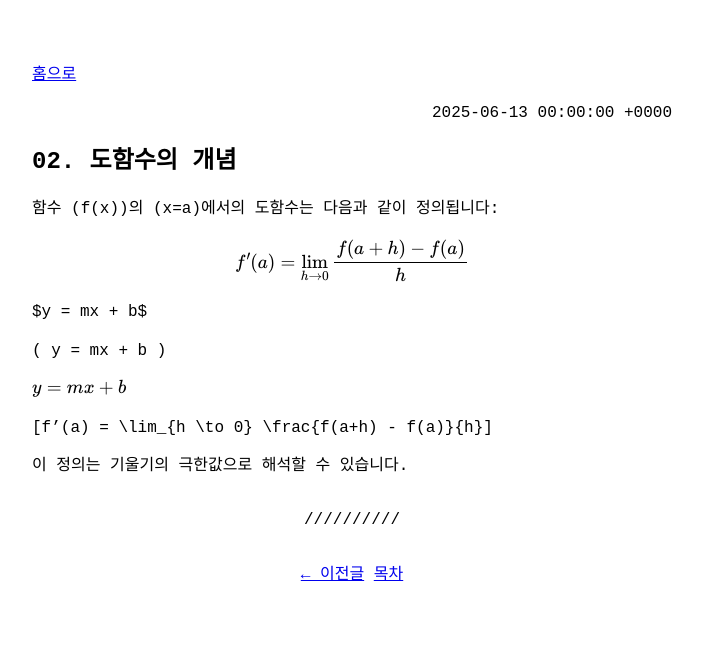
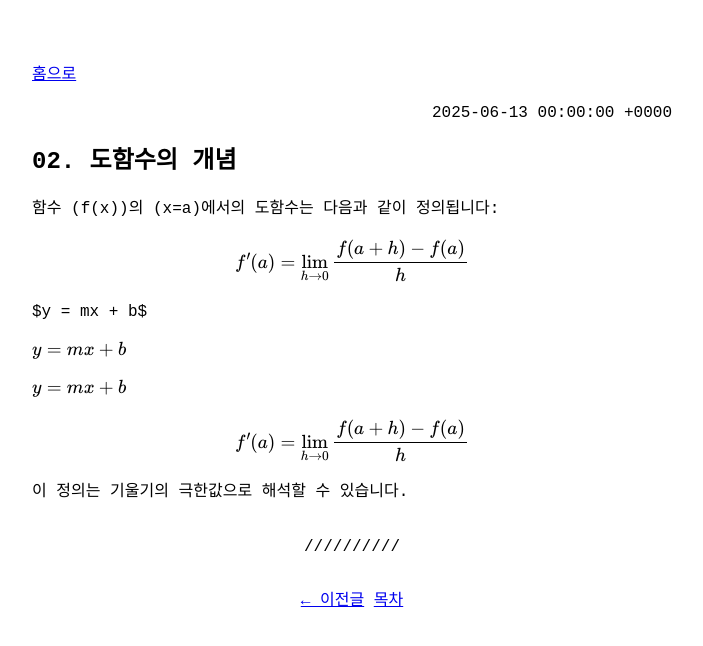
Before and after one commit to Epicevent/Epicevent.github.io, a Jekyll site: the page built from _posts/2025-06-13-derivative.md, in a window 1280 px wide. Shown: the top 646 px of the page, without its empty margins (288-991 px from the left). Built offline with Jekyll 4.4.1, drawn with Linux system fonts in a browser that asks for light colours.

```diff
--- a/_posts/2025-06-13-derivative.md
+++ b/_posts/2025-06-13-derivative.md
@@ -13,11 +13,11 @@ $$
 
 $y = mx + b$
 
-\( y = mx + b \)
+\\( y = mx + b \\)
 
 \\( y = mx + b \\)
 
-\[f'(a) = \lim_{h \to 0} \frac{f(a+h) - f(a)}{h}\]
+\\[f'(a) = \lim_{h \to 0} \frac{f(a+h) - f(a)}{h}\\]
 
 이 정의는 기울기의 극한값으로 해석할 수 있습니다.
 
```
